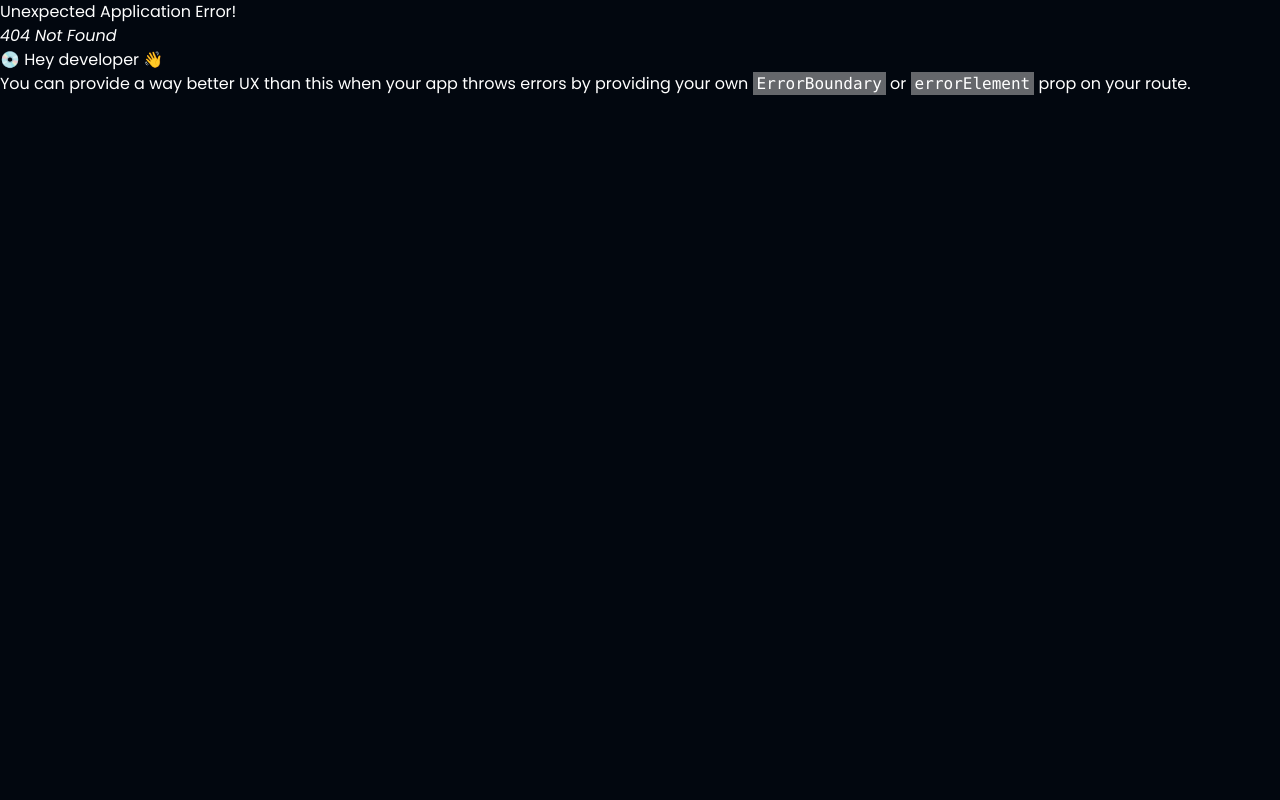
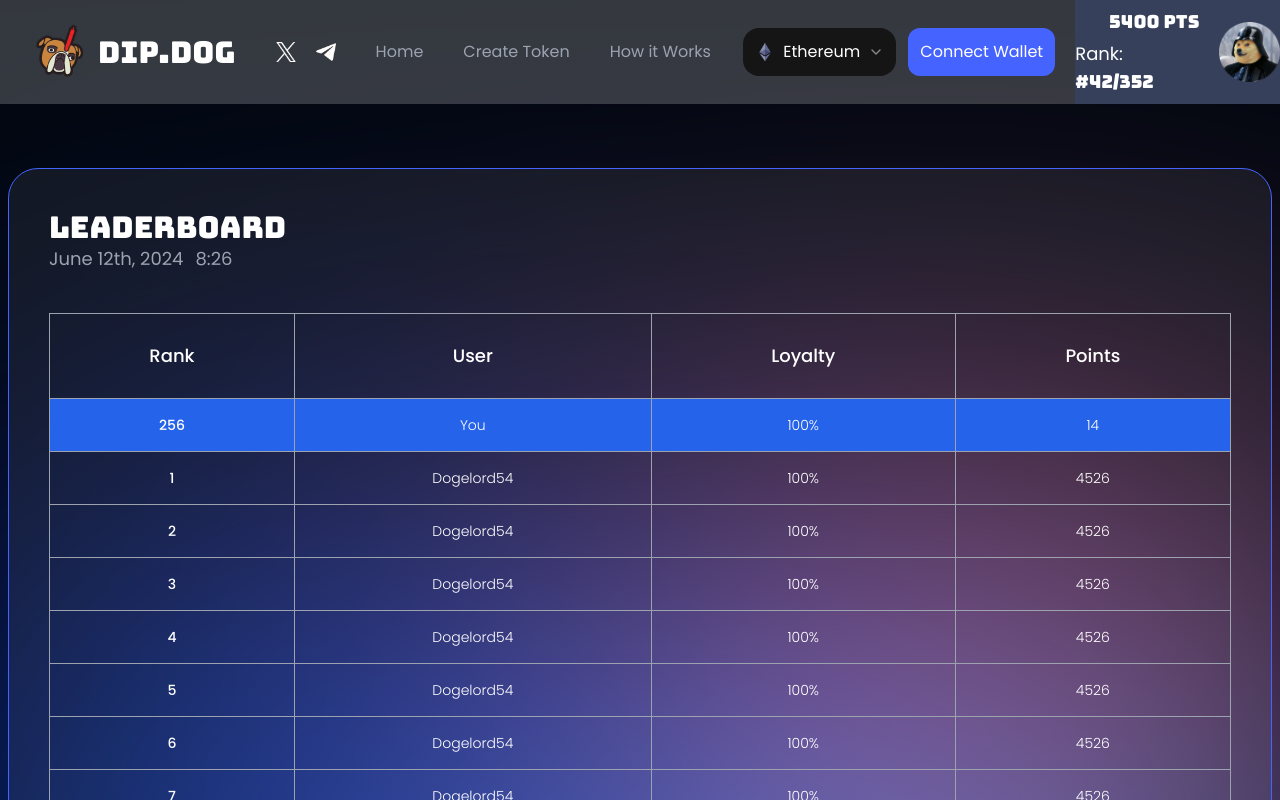
Before and after one commit to AbdurRehman1312/laika_pamp, a React (Vite) app: page /leaderboard in a window 1280 px wide. Before the commit this address had no page. Shown: the top 800 px of the page. Built offline with nearby package versions, Linux system fonts and the light colour scheme.

Commit message:
feat: Add Leaderboard page and component
- Create Leaderboard page in Leaderboard.jsx
- Implement LeaderBoardTable component in LeaderBoardTable.jsx
- Update main.jsx to include Leaderboard route
- Add styles for Leaderboard component in index.css

```diff
--- /dev/null
+++ b/src/components/LeaderBoardTable/LeaderBoardTable.jsx
@@ -0,0 +1,63 @@
+import React from 'react'
+import {
+    Table,
+    TableBody,
+    TableCell,
+    TableHead,
+    TableHeader,
+    TableRow,
+} from "@/components/ui/table"
+import { Link } from 'react-router-dom';
+import ButtonTextImageP from '../ButtonTextImageP/ButtonTextImageP';
+
+const LeaderBoardTable = ({ date = true, leaderboardLength, style, all = false }) => {
+    const leaderboard = [{
+        rank: 256,
+        user: "You",
+        loyalty: "100%",
+        points: "14",
+    }];
+    for (let i = 1; i <= leaderboardLength; i++) {
+        if (i !== 256) {
+            leaderboard.push({
+                rank: i,
+                user: "Dogelord54",
+                loyalty: "100%",
+                points: "4526",
+            });
+        }
+    }
+    return (
+        <div className={`bg_glass border z-[100] w-full rounded-[30px] border-primary lg:p-10 p-5 ${style}`}>
+            <h1 className='font-bungee md:text-3xl text-xl'>LEADERBOARD</h1>
+            {date && <p className='md:text-lg text-sm text-gray-400'>June 12th, 2024<span className='text-gray-400 mx-3'>8:26</span></p>}
+            <div className='w-full mt-10'>
+                <Table className="border">
+                    <TableHeader>
+                        <TableRow>
+                            <TableHead>Rank</TableHead>
+                            <TableHead>User</TableHead>
+                            <TableHead>Loyalty</TableHead>
+                            <TableHead >Points</TableHead>
+                        </TableRow>
+                    </TableHeader>
+                    <TableBody>
+                        {leaderboard.map((item, index) => (
+                            <TableRow key={item.rank} className={index === 0 ? 'bg-blue-600' : ''}>
+                                <TableCell className="font-medium">{item.rank}</TableCell>
+                                <TableCell>{item.user}</TableCell>
+                                <TableCell>{item.loyalty}</TableCell>
+                                <TableCell>{item.points}</TableCell>
+                            </TableRow>
+                        ))}
+                    </TableBody>
+                </Table>
+                {all && <Link to={"/leaderboard"} className=''>
+                    <ButtonTextImageP name={"See all"} img={false} style={"w-[100px] mx-auto mt-10"} />
+                </Link>}
+            </div>
+        </div>
+    )
+}
+
+export default LeaderBoardTable
--- a/src/components/ui/table.jsx
+++ b/src/components/ui/table.jsx
@@ -3,10 +3,10 @@ import * as React from "react"
 import { cn } from "@/lib/utils"
 
 const Table = React.forwardRef(({ className, ...props }, ref) => (
-  <div className="relative w-full overflow-auto">
+  <div className="relative w-full overflow-auto [&::-webkit-scrollbar]:hidden">
     <table
       ref={ref}
-      className={cn("w-full caption-bottom text-sm ", className)}
+      className={cn("w-full caption-bottom text-sm  ", className)}
       {...props} />
   </div>
 ))
--- a/src/index.css
+++ b/src/index.css
@@ -43,7 +43,7 @@ body {
   z-index: -1;
   filter: blur(100px);
   height: 70%;
-  margin: auto; /* Adjust the value to extend the blur beyond the container edges */
+  margin: auto;
   }
 .bg_purple2::before {
   content: '';
@@ -56,7 +56,21 @@ body {
   z-index: -1;
   filter: blur(100px);
   height: 40%;
-  margin: auto; /* Adjust the value to extend the blur beyond the container edges */
+  margin: auto;
+  }
+
+.bg_conic::before {
+  content: '';
+  position: absolute;
+  top: 0;
+  right: 0;
+  bottom: 0;
+  left: 0;
+  background: conic-gradient(from 90deg at 50% 50%,  rgb(43, 132, 235) 20%, rgba(0,34,153,1) 55%, rgba(255, 104, 164, 1) 100%);
+  z-index: -1;
+  filter: blur(200px);
+  height: 50%;
+  margin: auto;
   }
 .bg_dog::before {
   content: '';
@@ -69,7 +83,7 @@ body {
   z-index: -1;
   filter: blur(100px);
   height: 70%;
-  margin: auto; /* Adjust the value to extend the blur beyond the container edges */
+  margin: auto;
   }
 .bg_pink::before {
   content: '';
@@ -81,7 +95,7 @@ body {
   background: #c140a1;
   z-index: -1;
   width: 80%;
-  height: 70%;
+  height: 50%;
   margin: auto;
   filter: blur(100px);
   }
@@ -123,6 +137,7 @@ body {
 
 ::-webkit-scrollbar {
   width: 7px;
+
 }
 
 ::-webkit-scrollbar-thumb {
--- a/src/main.jsx
+++ b/src/main.jsx
@@ -11,12 +11,14 @@ import {
 import Layout from "../Layout";
 import Home from './pages/Home/Home.jsx';
 import CreateToken from './pages/CreateToken/CreateToken.jsx';
+import Leaderboard from './pages/Leaderboard/Leaderboard.jsx';
 
 const router = createBrowserRouter(
   createRoutesFromElements(
     <Route path="/" element={<Layout />}>
       <Route path="" element={<Home />} />
       <Route path="createtoken" element={<CreateToken />} />
+      <Route path="leaderboard" element={<Leaderboard />} />
     </Route>
   )
 );
--- a/src/pages/Home/Home.jsx
+++ b/src/pages/Home/Home.jsx
@@ -3,6 +3,7 @@ import React from 'react'
 import * as images from "../../assets"
 import ButtonTextImageP from '@/components/ButtonTextImageP/ButtonTextImageP'
 import ButtonImageP from '@/components/ButtonImageP/ButtonImageP'
+import LeaderBoardTable from '@/components/LeaderBoardTable/LeaderBoardTable'
 import {
   Select,
   SelectContent,
@@ -10,34 +11,7 @@ import {
   SelectTrigger,
   SelectValue,
 } from "@/components/ui/select"
-import {
-  Table,
-  TableBody,
-  TableCaption,
-  TableCell,
-  TableFooter,
-  TableHead,
-  TableHeader,
-  TableRow,
-} from "@/components/ui/table"
 import AlpaTrumpCard from '@/components/AlpaTrumpCard/AlpaTrumpCard'
-import { Link } from 'react-router-dom'
-const leaderboard = [{
-  rank: 256,
-  user: "You",
-  loyalty: "100%",
-  points: "14",
-}];
-for (let i = 1; i <= 10; i++) {
-  if (i !== 256) {
-    leaderboard.push({
-      rank: i,
-      user: "Dogelord54",
-      loyalty: "100%",
-      points: "4526",
-    });
-  }
-}
 const alpaTrumpCard = [{
   image: images.trump,
   created_id: "0xErd4512122",
@@ -118,7 +92,7 @@ const alpaTrumpCard = [{
 const Home = () => {
   return (
     <section className='container mx-auto my-10 lg:px-0 px-2'>
-      <div className='flex lg:flex-row flex-col items-center gap-4 justify-between'>
+      <div className='flex lg:flex-row flex-col items-center gap-4 justify-between my-16'>
         <div className='relative bg_dog border z-[100] w-full xl:w-[40%] lg:w-[50%] md:w-[70%]   rounded-[30px] border-primary lg:p-10 p-5'>
           <h1 className='font-bungee md:text-3xl text-xl'>DOG OF THE DAY</h1>
           <div className='md:w-[90%] w-full m-auto'>
@@ -132,7 +106,7 @@ const Home = () => {
           <h1 className='font-bungee md:text-3xl text-xl'>Token Matcher</h1>
         </div>
       </div>
-      <div className='relative bg_blue_gradient py-10 border z-[100] w-full my-10 bg_glass rounded-[30px] border-primary lg:p-10 p-5'>
+      <div className='relative bg_blue_gradient my-16 py-10 border z-[100] w-full bg_glass rounded-[30px] border-primary lg:p-10 p-5'>
         <div className=' rounded-[10px] relative z-10 '>
           <h1 className='font-bungee md:text-3xl text-xl'>latest TOKENS</h1>
           <div className='flex justify-between lg:flex-row flex-col items-center mt-5 lg:gap-16 gap-6 '>
@@ -172,33 +146,8 @@ const Home = () => {
         </div>
       </div>
       <div className='flex lg:flex-row flex-col items-center gap-4 justify-between'>
-        <div className='relative bg_glass border z-[100] w-full xl:w-[50%] lg:w-[60%] md:w-[55%] bg_blur bg_purple2 rounded-[30px] border-primary lg:p-10 p-5'>
-          <h1 className='font-bungee md:text-3xl text-xl'>LEADERBOARD</h1>
-          <div className='w-full mt-10'>
-            <Table className="border">
-              <TableHeader>
-                <TableRow>
-                  <TableHead>Rank</TableHead>
-                  <TableHead>User</TableHead>
-                  <TableHead>Loyalty</TableHead>
-                  <TableHead >Points</TableHead>
-                </TableRow>
-              </TableHeader>
-              <TableBody>
-                {leaderboard.map((item, index) => (
-                  <TableRow key={item.rank} className={index === 0 ? 'bg-blue-600' : ''}>
-                    <TableCell className="font-medium">{item.rank}</TableCell>
-                    <TableCell>{item.user}</TableCell>
-                    <TableCell>{item.loyalty}</TableCell>
-                    <TableCell>{item.points}</TableCell>
-                  </TableRow>
-                ))}
-              </TableBody>
-            </Table>
-            <Link to={"/"} className=''>
-              <ButtonTextImageP name={"See all"} img={false} style={"w-[100px] mx-auto mt-10"} />
-            </Link>
-          </div>
+        <div className='relative w-full xl:w-[50%] lg:w-[60%] md:w-[55%]'>
+          <LeaderBoardTable leaderboardLength={10} style={"bg_purple2"} all={true} date={false} />
         </div>
         <div className='border h-[400px] z-[100] w-full xl:w-[45%] lg:w-[40%] md:w-[45%] rounded-[30px] border-primary bg_glass lg:p-10 p-5 '>
           <h1 className='font-bungee text-3xl'>Profile</h1>
--- /dev/null
+++ b/src/pages/Leaderboard/Leaderboard.jsx
@@ -0,0 +1,13 @@
+import React from 'react'
+import LeaderBoardTable from '@/components/LeaderBoardTable/LeaderBoardTable'
+
+const Leaderboard = () => {
+
+    return (
+        <section className='container relative mx-auto my-16 lg-px-0 px-2'>
+            <LeaderBoardTable leaderboardLength={20} style={"bg_conic"} />
+        </section>
+    )
+}
+
+export default Leaderboard
```
